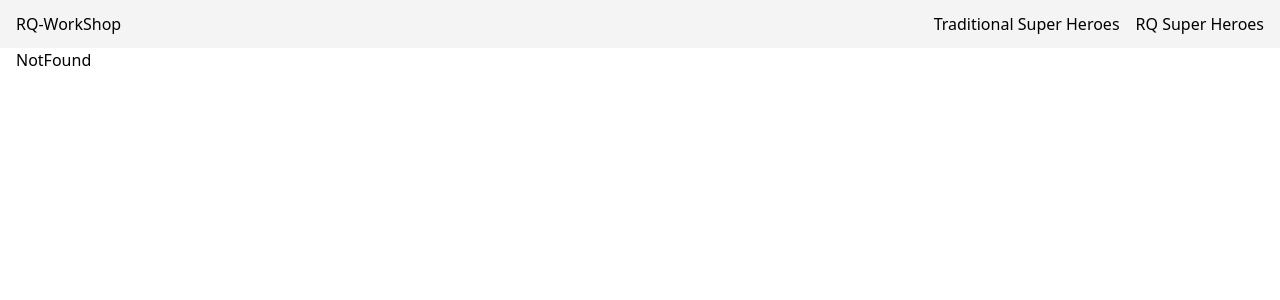
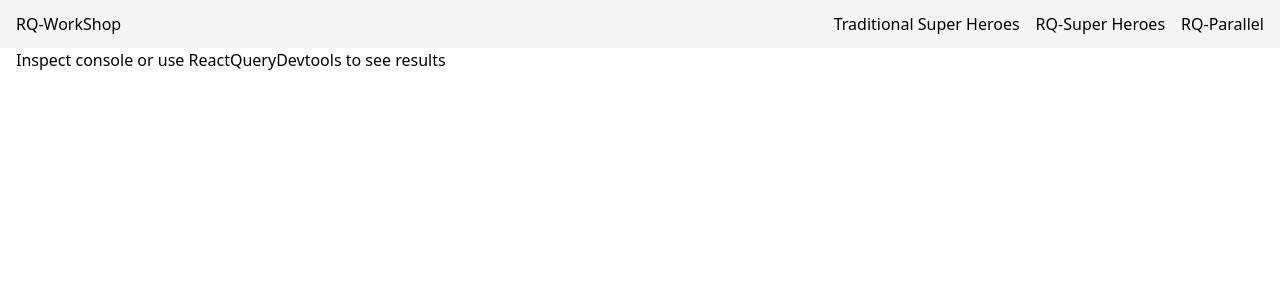
Before and after one commit to Sky-De/React-Query-Workshop, a React (Vite) app: page /rq-parallel in a window 1280 px wide. Shown: the top 300 px of the page. Built offline with nearby package versions, Linux system fonts and the light colour scheme; data requests are answered from the project's data file.

Commit message:
parallel query added

```diff
--- a/src/App.tsx
+++ b/src/App.tsx
@@ -8,6 +8,7 @@ import Header from "./components/layout/Header";
 import NotFound from "./components/NotFound";
 import "./App.scss";
 import SuperHeroDetails from "./pages/SuperHeroDetails";
+import ParallelRQ from "./pages/ParallelRQ";
 
 function App() {
   const queryClient = new QueryClient();
@@ -19,6 +20,7 @@ function App() {
           <Routes>
             <Route path="/" element={<Home />} />
             <Route path="/super-heroes" element={<SuperHeroes />} />
+            <Route path="/rq-parallel" element={<ParallelRQ />} />
             <Route path="/rq-super-heroes" element={<RQSuperHeroes />} />
             <Route
               path="/rq-super-heroes/:heroId"
--- a/src/components/layout/Header.tsx
+++ b/src/components/layout/Header.tsx
@@ -14,7 +14,10 @@ const Header: FC = () => {
             <Link to="/super-heroes">Traditional Super Heroes</Link>
           </li>
           <li>
-            <Link to="/rq-super-heroes">RQ Super Heroes</Link>
+            <Link to="/rq-super-heroes">RQ-Super Heroes</Link>
+          </li>
+          <li>
+            <Link to="/rq-parallel">RQ-Parallel</Link>
           </li>
         </ul>
       </nav>
--- /dev/null
+++ b/src/pages/ParallelRQ.tsx
@@ -0,0 +1,25 @@
+import axios from "axios";
+import { useQuery } from "react-query";
+import { SuperHeroes } from "../hooks/useGetReqularSuperheroes";
+
+const fetchSuperheroes = () => axios.get("http://localhost:1313/superheroes");
+const fetchFriends = () => axios.get("http://localhost:1313/friends");
+
+const ParallelRQ = () => {
+  const { data: superHeroesData } = useQuery(
+    "super-heroes-p",
+    fetchSuperheroes,
+    {
+      select: (data) => {
+        const superHeroes: SuperHeroes = data.data;
+        return superHeroes;
+      },
+    }
+  );
+  const { data: friendsData } = useQuery("friends-p", fetchFriends);
+  console.log(friendsData?.data);
+  console.log(superHeroesData);
+  return <main>Inspect console or use ReactQueryDevtools to see results</main>;
+};
+
+export default ParallelRQ;
```
